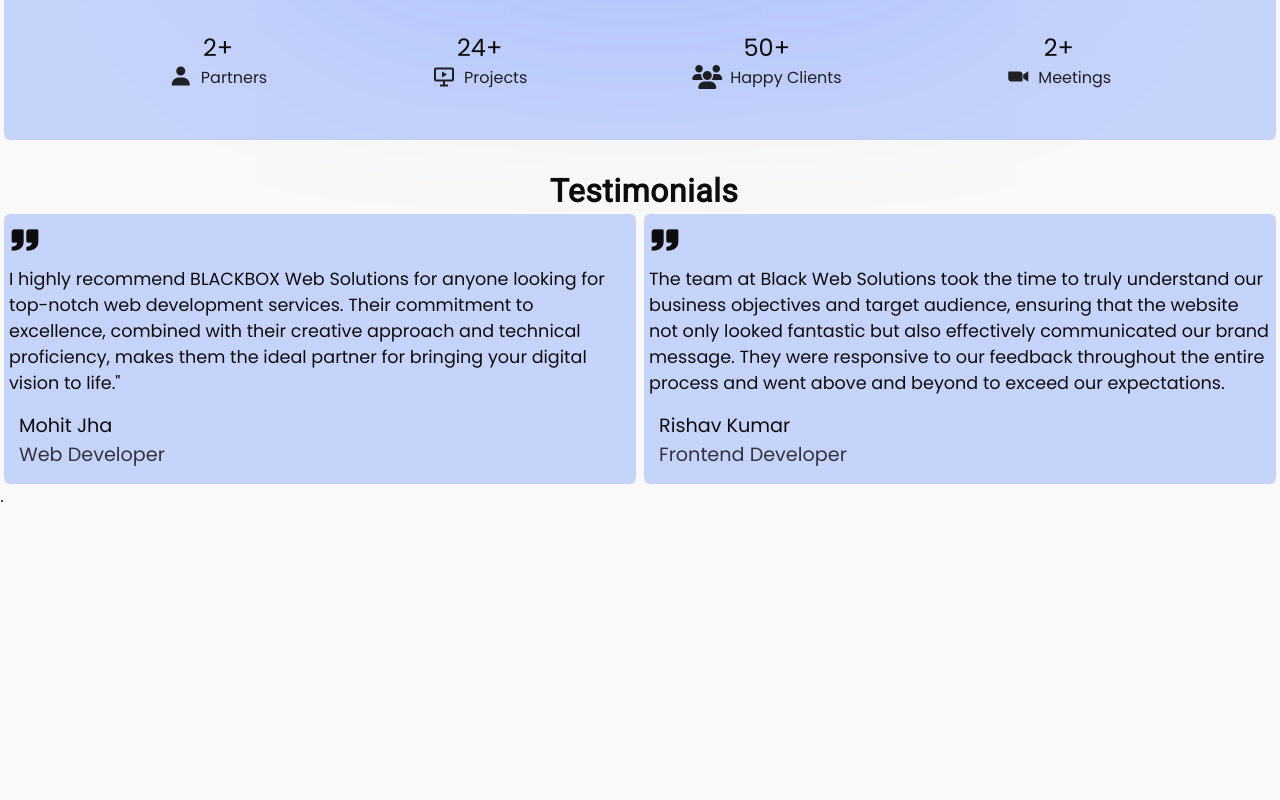
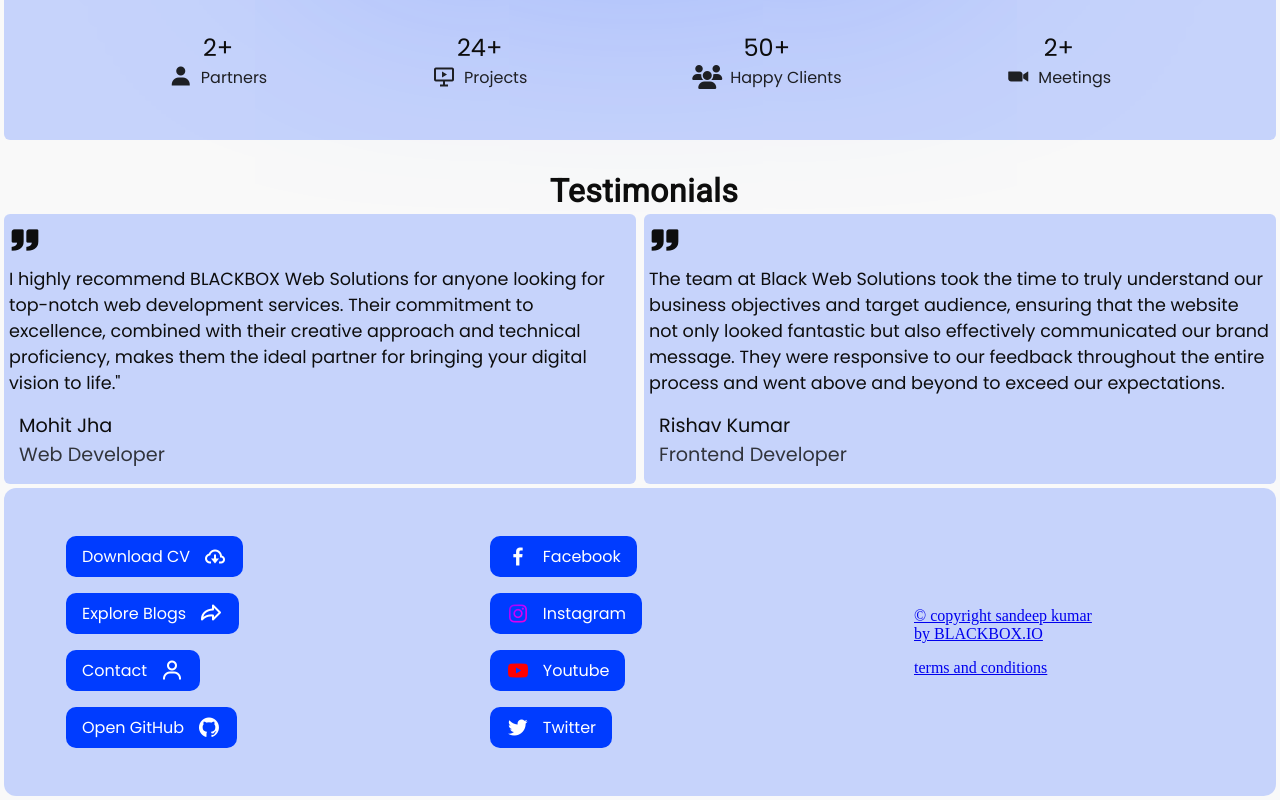
Before and after one commit to Sandeepkumar136/3D__Portfolio, a plain HTML site: page index.html in a window 1280 px wide. Shown: the part 3319-4119 px from the top of the page. Before the commit the page ends 3825 px from the top, so only its background shows below. Drawn offline with nearby package versions, Linux system fonts and the light colour scheme; a web font is replaced by a local one.

```diff
--- a/index.html
+++ b/index.html
@@ -263,7 +263,27 @@
         </section>
     </main>
     <footer id="footer">
-        .
+        <div class="footer-base-one">
+            <a href="#" class="link_external pftone1">download CV <i class='footer-icons  bx bx-cloud-download' ></i></a>
+            <a href="#" class="link_external pftone1">explore blogs <i class='footer-icons  bx bx-share bx-flip-horizontal' ></i></a>
+            <a href="#" class="link_external pftone1">contact <i class='footer-icons  bx bx-user bx-flip-horizontal' ></i></a>
+            <a href="#" class="link_external pftone1">open GitHub <i class='footer-icons  bx bxl-github bx-flip-horizontal' ></i></a>
+        </div>
+        <div class="footer-base-one">
+            <a href="#" class="link_external pftwo2"><i class='footer-icons  bx bxl-facebook' ></i> facebook</a>
+            <a href="#" class="link_external pftwo2"><i class='footer-icons  bx bxl-instagram' ></i> instagram</a>
+            <a href="#" class="link_external pftwo2"><i class='footer-icons  bx bxl-youtube' ></i> youtube</a>
+            <a href="#" class="link_external pftwo2"><i class='footer-icons  bx bxl-twitter' ></i> twitter</a>
+        </div>
+        <div class="footer-base-one salaarone">
+            <a href="#" class="link-morong">
+                &copy; copyright sandeep kumar <br>
+                by BLACKBOX.IO
+            </a>
+            <a href="#" class="link-morong svr-tank">
+                terms and conditions
+            </a>
+        </div>
     </footer>
 
       <!-- script -->
--- a/main.scss
+++ b/main.scss
@@ -459,7 +459,65 @@ clip-path: polygon(12% 0, 100% 0%, 100% 100%, 0% 100%)
 
 
 // footer-editing
-
+#footer{
+    display: flex;
+    justify-content: space-around;
+    // width: 100%;
+    border-radius: 12px;
+    margin-top: 4px;
+    margin: 4px;
+    box-sizing: border-box;
+    background-color: #698cff59;
+    align-items: center;
+    padding: 1rem 0;
+}
+.footer-base-one{
+    display: flex;
+    justify-content: start;
+    margin: auto;
+    flex-direction: column;
+    padding: 2rem;
+    gap: 1rem;
+    align-items: start;
+    width: 300px;
+    border-radius: 12px;
+    transition: ease-in-out 1s;
+}
+.footer-base-one:hover{
+    background-color: #b5c6ff79;
+    box-shadow: 0px 0px 25rem 0.1px #3463ff;
+}
+.bxl-instagram{
+    background: linear-gradient(135deg, #8801ff, #d000ff, #ff00b7);
+    -webkit-background-clip: text;
+    color: transparent;
+}
+.bxl-youtube{
+    color: red;
+}
+.link_external{
+    padding: 0.5rem 1rem;
+    background-color: #003cff;
+    text-decoration: none;
+    color: #fff;
+    font-family: 'poppins',sans-serif;
+    font-weight: 450;
+    font-size: 1rem;
+    border-radius: 10px;
+    text-transform: capitalize;
+    display: flex;
+    justify-content: start;
+    align-items: center;
+    gap: 0.8rem;
+    transition: ease-in-out 0.2s;
+    text-wrap: nowrap;
+}
+.link_external:hover{
+    background-color: #3262ff;
+}
+.footer-icons{
+    font-size: 1.5rem;
+}
 // Services
 .serv-container{
     display: flex;
```
Also changed, not shown: main.css, 1 other file.
